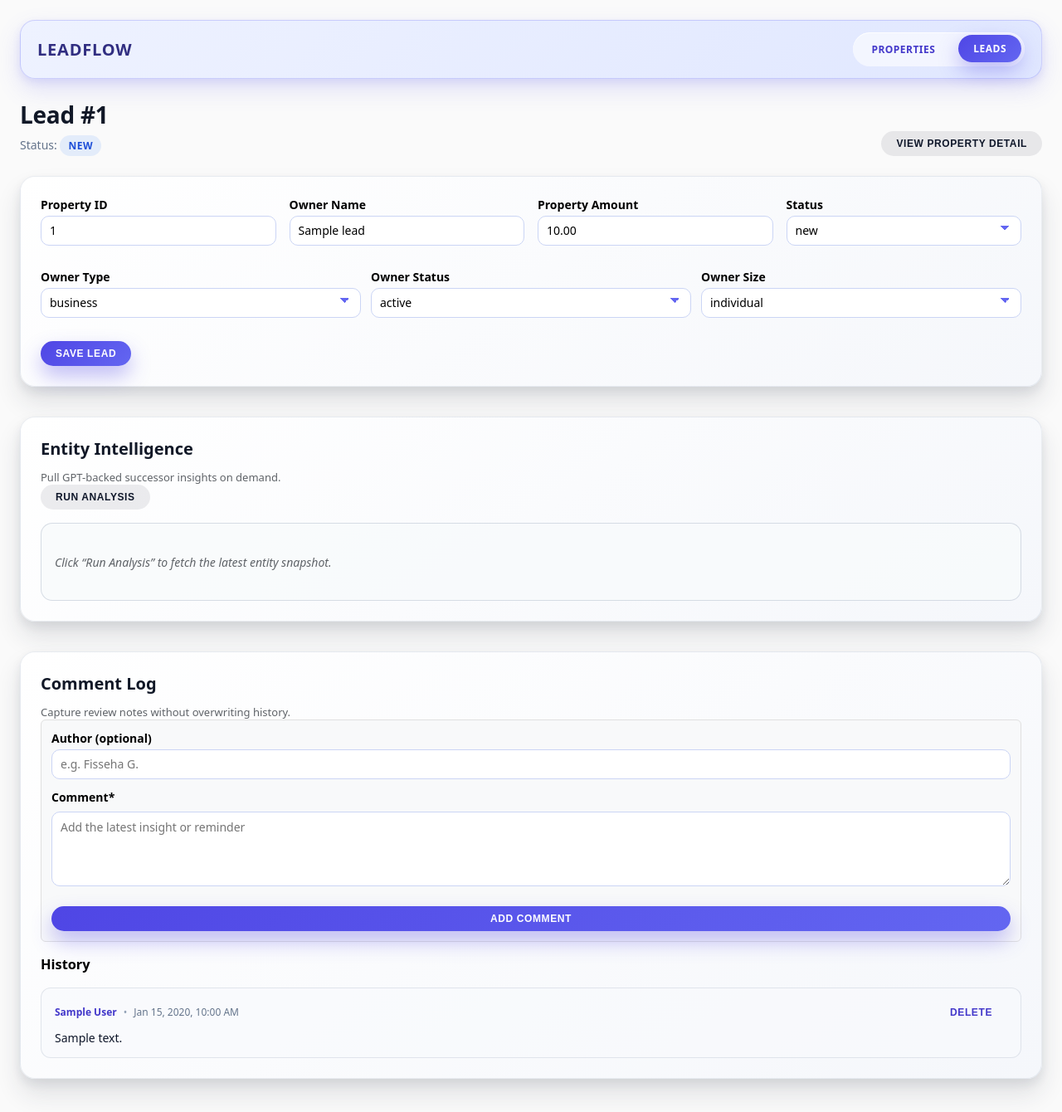
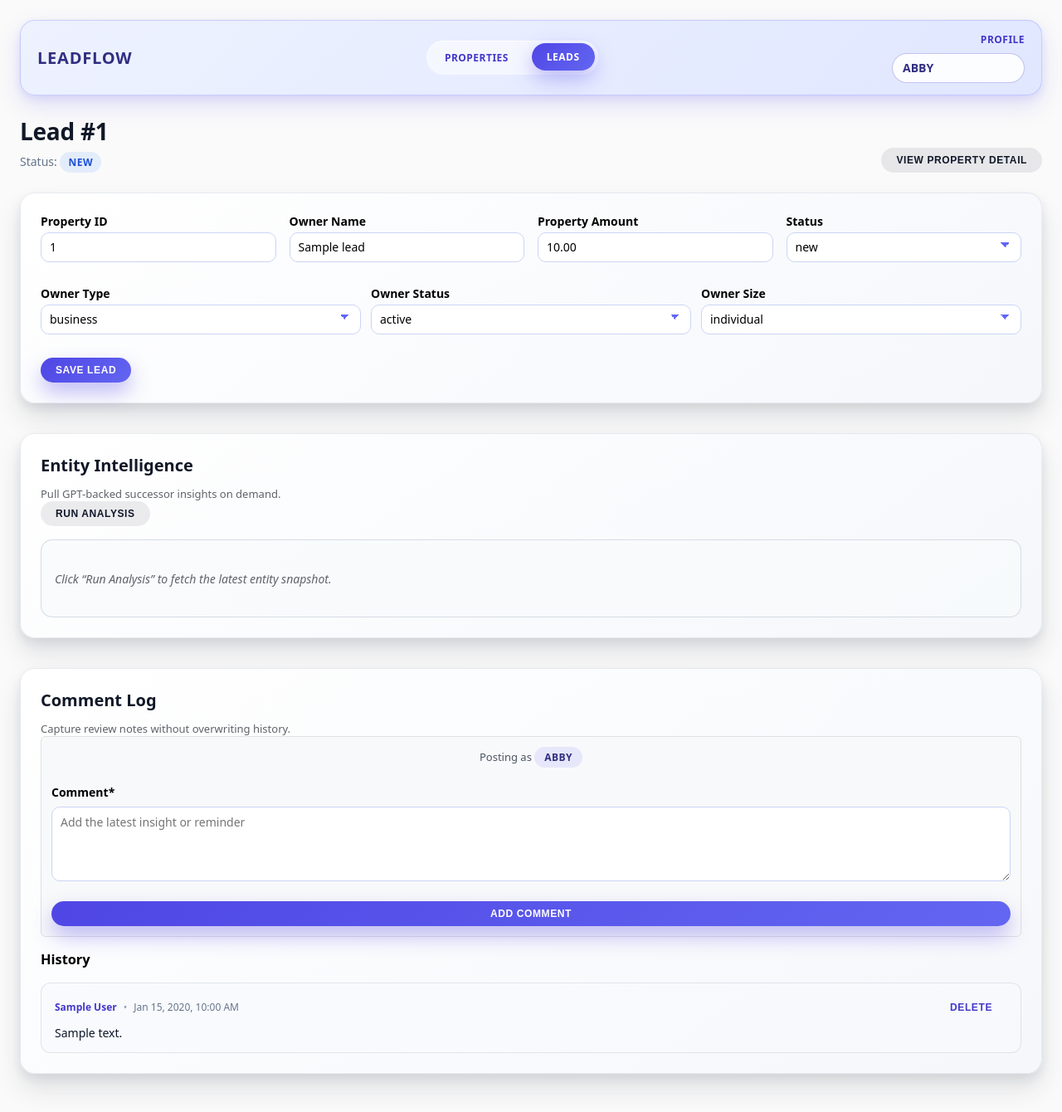
Before and after one commit to asahun/cdc-lead-management, a FastAPI app: page /leads/1/edit in a window 1280 px wide. Shown: the top 1340 px of the page at 83% size. Run offline with FastAPI, Linux system fonts and the light colour scheme; tables that the repository leaves empty hold one stand-in row (values such as "Sample post").

Commit message:
added person profile

```diff
--- a/main.py
+++ b/main.py
@@ -4,7 +4,7 @@ from io import BytesIO
 from decimal import Decimal, InvalidOperation
 from typing import Any
 
-from fastapi import FastAPI, Depends, Request, Form, HTTPException
+from fastapi import FastAPI, Depends, Request, Form, HTTPException, Query
 from fastapi.concurrency import run_in_threadpool
 from fastapi.responses import HTMLResponse, RedirectResponse, JSONResponse, StreamingResponse
 from fastapi.staticfiles import StaticFiles
@@ -35,7 +35,13 @@ from letters import (
     render_letter_pdf,
 )
 from gpt_api import fetch_entity_intelligence, GPTConfigError, GPTServiceError
-from email_service import prep_contact_email, send_email
+from email_service import (
+    prep_contact_email,
+    send_email,
+    resolve_profile,
+    embed_profile_marker,
+    extract_profile_marker,
+)
 from email_scheduler import start_scheduler, stop_scheduler
 
 from fastapi.templating import Jinja2Templates
@@ -959,11 +965,12 @@ def generate_contact_letter(
 def prep_email(
     lead_id: int,
     contact_id: int,
+    profile: str | None = Query(None),
     db: Session = Depends(get_db),
 ):
     """Prepare email content for a contact."""
     try:
-        email_data = prep_contact_email(db, lead_id, contact_id)
+        email_data = prep_contact_email(db, lead_id, contact_id, profile_key=profile)
         return JSONResponse(content=email_data)
     except ValueError as e:
         raise HTTPException(status_code=400, detail=str(e))
@@ -975,6 +982,7 @@ def send_contact_email(
     contact_id: int,
     subject: str = Form(...),
     body: str = Form(...),
+    profile: str | None = Form(None),
     db: Session = Depends(get_db),
 ):
     """Send email to a contact and create attempt record."""
@@ -990,11 +998,15 @@ def send_contact_email(
         raise HTTPException(status_code=400, detail="Contact has no email address")
 
     try:
+        profile_config = resolve_profile(profile)
         # Send email
         send_email(
             to_email=contact.email,
             subject=subject,
             html_body=body,
+            from_email=profile_config["from_email"],
+            from_name=profile_config["from_name"],
+            reply_to=profile_config["reply_to"],
         )
 
         # Get the next attempt number
@@ -1030,6 +1042,7 @@ def schedule_contact_email(
     subject: str = Form(...),
     body: str = Form(...),
     scheduled_at: str = Form(...),  # ISO format datetime string
+    profile: str | None = Form(None),
     db: Session = Depends(get_db),
 ):
     """Schedule an email to be sent later."""
@@ -1055,13 +1068,16 @@ def schedule_contact_email(
         if scheduled_datetime <= datetime.now(timezone.utc):
             raise HTTPException(status_code=400, detail="Scheduled time must be in the future")
 
+        profile_config = resolve_profile(profile)
+        body_with_marker = embed_profile_marker(body, profile_config["key"])
+
         # Create scheduled email record
         scheduled_email = ScheduledEmail(
             lead_id=lead.id,
             contact_id=contact.id,
             to_email=contact.email,
             subject=subject,
-            body=body,
+            body=body_with_marker,
             scheduled_at=scheduled_datetime,
             status=ScheduledEmailStatus.pending,
         )
@@ -1104,6 +1120,8 @@ def get_scheduled_emails(
                 contact_name = contact.contact_name
                 contact_title = contact.title
 
+        profile_key, clean_body = extract_profile_marker(email.body)
+
         result.append({
             "id": email.id,
             "contact_id": email.contact_id,
@@ -1111,12 +1129,13 @@ def get_scheduled_emails(
             "contact_title": contact_title,
             "to_email": email.to_email,
             "subject": email.subject,
-            "body": email.body,
+            "body": clean_body,
             "scheduled_at": email.scheduled_at.isoformat(),
             "status": email.status.value,
             "error_message": email.error_message,
             "created_at": email.created_at.isoformat(),
             "sent_at": email.sent_at.isoformat() if email.sent_at else None,
+            "profile": profile_key,
         })
 
     return JSONResponse(content=result)
@@ -1141,6 +1160,8 @@ def get_scheduled_email(
             contact_name = contact.contact_name
             contact_title = contact.title
 
+    profile_key, clean_body = extract_profile_marker(scheduled_email.body)
+
     return JSONResponse(content={
         "id": scheduled_email.id,
         "contact_id": scheduled_email.contact_id,
@@ -1148,12 +1169,13 @@ def get_scheduled_email(
         "contact_title": contact_title,
         "to_email": scheduled_email.to_email,
         "subject": scheduled_email.subject,
-        "body": scheduled_email.body,
+        "body": clean_body,
         "scheduled_at": scheduled_email.scheduled_at.isoformat(),
         "status": scheduled_email.status.value,
         "error_message": scheduled_email.error_message,
         "created_at": scheduled_email.created_at.isoformat(),
         "sent_at": scheduled_email.sent_at.isoformat() if scheduled_email.sent_at else None,
+        "profile": profile_key,
     })
 
 
@@ -1175,11 +1197,17 @@ def send_scheduled_email_now(
         )
 
     try:
+        profile_key, clean_body = extract_profile_marker(scheduled_email.body)
+        profile_config = resolve_profile(profile_key)
+
         # Send email
         send_email(
             to_email=scheduled_email.to_email,
             subject=scheduled_email.subject,
-            html_body=scheduled_email.body,
+            html_body=clean_body,
+            from_email=profile_config["from_email"],
+            from_name=profile_config["from_name"],
+            reply_to=profile_config["reply_to"],
         )
 
         # Mark as sent
@@ -1223,6 +1251,7 @@ def update_scheduled_email(
     subject: str = Form(None),
     body: str = Form(None),
     scheduled_at: str = Form(None),
+    profile: str | None = Form(None),
     db: Session = Depends(get_db),
 ):
     """Update a scheduled email (subject, body, or scheduled time)."""
@@ -1237,10 +1266,12 @@ def update_scheduled_email(
         )
 
     try:
+        target_profile_key = profile or extract_profile_marker(scheduled_email.body)[0]
+
         if subject is not None:
             scheduled_email.subject = subject
         if body is not None:
-            scheduled_email.body = body
+            scheduled_email.body = embed_profile_marker(body, target_profile_key)
         if scheduled_at is not None:
             scheduled_datetime = datetime.fromisoformat(scheduled_at.replace("Z", "+00:00"))
             if scheduled_datetime.tzinfo is None:
@@ -1250,6 +1281,11 @@ def update_scheduled_email(
                 raise HTTPException(status_code=400, detail="Scheduled time must be in the future")
 
             scheduled_email.scheduled_at = scheduled_datetime
+
+        # If profile changed but body not updated, ensure marker reflects new profile
+        if profile is not None and body is None:
+            _, current_body = extract_profile_marker(scheduled_email.body)
+            scheduled_email.body = embed_profile_marker(current_body, target_profile_key)
 
         db.commit()
         return JSONResponse(content={"status": "success", "message": "Scheduled email updated"})
--- a/static/css/styles.css
+++ b/static/css/styles.css
@@ -62,6 +62,33 @@ body {
     color: #fff;
     box-shadow: 0 10px 24px rgba(79, 70, 229, 0.35);
     transform: translateY(-1px);
+  }
+
+  .profile-switcher {
+    display: flex;
+    flex-direction: column;
+    align-items: flex-end;
+    gap: 4px;
+    min-width: 160px;
+  }
+
+  .profile-switcher label {
+    font-size: 12px;
+    font-weight: 600;
+    color: #4338ca;
+    letter-spacing: 0.04em;
+    text-transform: uppercase;
+  }
+
+  .profile-switcher select {
+    padding: 6px 12px;
+    border-radius: 999px;
+    border: 1px solid rgba(67, 56, 202, 0.3);
+    background: rgba(255, 255, 255, 0.9);
+    font-weight: 600;
+    text-transform: uppercase;
+    color: #312e81;
+    cursor: pointer;
   }
 
   table {
@@ -1489,6 +1516,35 @@ body {
     flex: 1;
   }
 
+  /* Profile context helpers */
+  .profile-context {
+    display: flex;
+    align-items: center;
+    justify-content: space-between;
+    gap: 12px;
+    margin-bottom: 8px;
+  }
+
+  .profile-context-label {
+    font-size: 13px;
+    color: #4b5563;
+    margin: 0;
+  }
+
+  .profile-chip {
+    display: inline-flex;
+    align-items: center;
+    gap: 6px;
+    padding: 4px 12px;
+    border-radius: 999px;
+    background: rgba(99, 102, 241, 0.12);
+    color: #312e81;
+    font-weight: 600;
+    text-transform: uppercase;
+    font-size: 12px;
+    letter-spacing: 0.04em;
+  }
+
   .scheduled-email-status {
     padding: 4px 10px;
     border-radius: 12px;
--- a/static/js/email_compose.js
+++ b/static/js/email_compose.js
@@ -33,6 +33,16 @@
       return { leadId: currentLeadId, contactId: currentContactId };
     },
   };
+
+  function getActiveProfileKey() {
+    if (typeof window.getCurrentProfile === 'function') {
+      const profile = window.getCurrentProfile();
+      if (profile && profile.key) {
+        return profile.key;
+      }
+    }
+    return 'fisseha';
+  }
 
   // Helper to reset modal
   function resetModal() {
@@ -100,8 +110,9 @@
     toInput.value = `${contactName} <${contactEmail}>`;
 
     try {
+      const profileKey = getActiveProfileKey();
       // Fetch email content
-      const response = await fetch(`/leads/${leadId}/contacts/${contactId}/prep-email`);
+      const response = await fetch(`/leads/${leadId}/contacts/${contactId}/prep-email?profile=${encodeURIComponent(profileKey)}`);
       if (!response.ok) {
         const error = await response.json();
         throw new Error(error.detail || 'Failed to load email template');
@@ -141,6 +152,7 @@
 
     const subject = subjectInput.value.trim();
     const body = bodyHidden.value || bodyEditor.innerHTML;
+    const profileKey = getActiveProfileKey();
 
     if (!subject) {
       alert('Subject is required');
@@ -164,6 +176,7 @@
         const updateFormData = new FormData();
         updateFormData.append('subject', subject);
         updateFormData.append('body', body);
+        updateFormData.append('profile', profileKey);
 
         const updateResponse = await fetch(`/leads/${currentLeadId}/scheduled-emails/${window.currentScheduledEmailId}`, {
           method: 'PUT',
@@ -214,6 +227,8 @@
       const formData = new FormData();
       formData.append('subject', subject);
       formData.append('body', body);
+
+      formData.append('profile', profileKey);
 
       const response = await fetch(`/leads/${currentLeadId}/contacts/${currentContactId}/send-email`, {
         method: 'POST',
@@ -356,6 +371,7 @@
       const body = bodyHidden.value || bodyEditor.innerHTML;
       const scheduledDate = scheduledDateInput.value;
       const scheduledTime = scheduledTimeInput.value;
+      const profileKey = getActiveProfileKey();
 
       if (!subject) {
         alert('Subject is required');
@@ -388,6 +404,7 @@
           formData.append('subject', subject);
           formData.append('body', body);
           formData.append('scheduled_at', isoString);
+          formData.append('profile', profileKey);
 
           const response = await fetch(`/leads/${currentLeadId}/scheduled-emails/${window.currentScheduledEmailId}`, {
             method: 'PUT',
@@ -428,6 +445,7 @@
         formData.append('subject', subject);
         formData.append('body', body);
         formData.append('scheduled_at', isoString);
+        formData.append('profile', profileKey);
 
         const response = await fetch(`/leads/${currentLeadId}/contacts/${currentContactId}/schedule-email`, {
           method: 'POST',
--- /dev/null
+++ b/static/js/profile_selector.js
@@ -0,0 +1,82 @@
+(function() {
+  'use strict';
+
+  const STORAGE_KEY = 'lead_app.profile';
+  const PROFILES = {
+    fisseha: { key: 'fisseha', label: 'Fisseha', email: 'fisseha@loadrouter.com' },
+    abby: { key: 'abby', label: 'Abby', email: 'abby@loadrouter.com' },
+  };
+
+  let currentKey = 'abby';
+
+  function getConfig(key) {
+    return PROFILES[key] || PROFILES.fisseha;
+  }
+
+  function getCurrentProfile() {
+    const config = getConfig(currentKey);
+    return { key: config.key, label: config.label, email: config.email };
+  }
+
+  function updateUI(profile) {
+    document.querySelectorAll('[data-profile-label]').forEach((el) => {
+      el.textContent = profile.label;
+    });
+
+    const authorInput = document.getElementById('comment-author-input');
+    if (authorInput) {
+      authorInput.value = profile.label;
+    }
+  }
+
+  function persistProfile(key) {
+    try {
+      window.localStorage.setItem(STORAGE_KEY, key);
+    } catch (err) {
+      // Ignore storage errors (e.g., private browsing)
+    }
+  }
+
+  function setProfile(key) {
+    if (!PROFILES[key]) {
+      key = 'fisseha';
+    }
+
+    currentKey = key;
+    persistProfile(key);
+
+    const select = document.getElementById('profile-select');
+    if (select && select.value !== key) {
+      select.value = key;
+    }
+
+    const profile = getConfig(key);
+    updateUI(profile);
+
+    document.dispatchEvent(
+      new CustomEvent('profile:change', {
+        detail: getCurrentProfile(),
+      })
+    );
+  }
+
+  window.getCurrentProfile = getCurrentProfile;
+
+  document.addEventListener('DOMContentLoaded', () => {
+    let saved = null;
+    try {
+      saved = window.localStorage.getItem(STORAGE_KEY);
+    } catch (err) {
+      saved = null;
+    }
+
+    setProfile(saved || currentKey);
+
+    const select = document.getElementById('profile-select');
+    if (select) {
+      select.addEventListener('change', (event) => {
+        setProfile(event.target.value);
+      });
+    }
+  });
+})();
--- a/static/js/scheduled_emails.js
+++ b/static/js/scheduled_emails.js
@@ -17,9 +17,15 @@
           return;
         }
 
+        const PROFILE_LABELS = {
+          fisseha: 'Fisseha',
+          abby: 'Abby',
+        };
+
         const html = emails.map(email => {
           const scheduledDate = new Date(email.scheduled_at);
           const formattedDate = scheduledDate.toLocaleString();
+          const profileLabel = PROFILE_LABELS[email.profile] || (email.profile ? email.profile : 'Fisseha');
 
           let statusClass = 'status-pending';
           let statusText = email.status;
@@ -67,6 +73,7 @@
               <div class="scheduled-email-details">
                 <div><strong>To:</strong> ${contactInfo} <span class="text-muted">(${email.to_email})</span></div>
                 <div><strong>Scheduled for:</strong> ${formattedDate}</div>
+                <div><strong>Profile:</strong> ${profileLabel}</div>
                 ${email.sent_at ? `<div><strong>Sent at:</strong> ${new Date(email.sent_at).toLocaleString()}</div>` : ''}
                 ${email.error_message ? `<div class="error-message"><strong>Error:</strong> ${email.error_message}</div>` : ''}
               </div>
--- a/templates/base.html
+++ b/templates/base.html
@@ -4,6 +4,7 @@
 <head>
   <title>Leads App</title>
   <link rel="stylesheet" href="/static/css/styles.css?v=20241128">
+  <script src="/static/js/profile_selector.js?v=20241128" defer></script>
 </head>
 <body>
   <header class="app-header">
@@ -18,10 +19,17 @@
         href="/leads"
       >Leads</a>
   </nav>
+    <div class="profile-switcher">
+      <label for="profile-select">Profile</label>
+      <select id="profile-select">
+        <option value="abby">Abby</option>
+        <option value="fisseha">Fisseha</option>
+      </select>
+    </div>
   </header>
 
   {% block content %}{% endblock %}
 
-  <script src="/static/js/local_time.js?v=20241128"></script>
+  <script src="/static/js/local_time.js?v=20241128" defer></script>
 </body>
 </html>
--- a/templates/lead_form.html
+++ b/templates/lead_form.html
@@ -156,11 +156,11 @@
 
       <div class="section-content">
         <form class="stacked-form" method="post" action="/leads/{{ lead.id }}/comments/create">
-          <div class="two-column-inline">
-            <div>
-              <label>Author (optional)</label>
-              <input name="author" placeholder="e.g. Fisseha G.">
-            </div>
+          <div class="profile-context">
+            <p class="profile-context-label">
+              Posting as <span class="profile-chip" data-profile-label>Abby</span>
+            </p>
+            <input type="hidden" name="author" id="comment-author-input" value="Abby">
           </div>
           <div>
             <label>Comment*</label>
@@ -570,6 +570,11 @@
       <button type="button" class="modal-close" aria-label="Close">&times;</button>
     </div>
     <form id="email-form" class="email-form">
+      <div class="profile-context">
+        <p class="profile-context-label">
+          Emails send as <span class="profile-chip" data-profile-label>Abby</span>
+        </p>
+      </div>
       <div class="form-group">
         <label for="email-to">To:</label>
         <input type="email" id="email-to" readonly>
@@ -600,6 +605,6 @@
   </div>
 </div>
 
-<script src="/static/js/email_compose.js?v=20241128"></script>
-<script src="/static/js/scheduled_emails.js?v=20241128"></script>
+<script src="/static/js/email_compose.js?v=20241128" defer></script>
+<script src="/static/js/scheduled_emails.js?v=20241128" defer></script>
 {% endblock %}
```
Also changed, not shown: EMAIL_CONFIG.md (+24 -0 lines), docs/lead_workspace.md (+5 -0 lines), email_scheduler.py (+9 -2 lines), email_service.py (+73 -6 lines), templates/email/abby_signature.html (added, +11 -0 lines).
